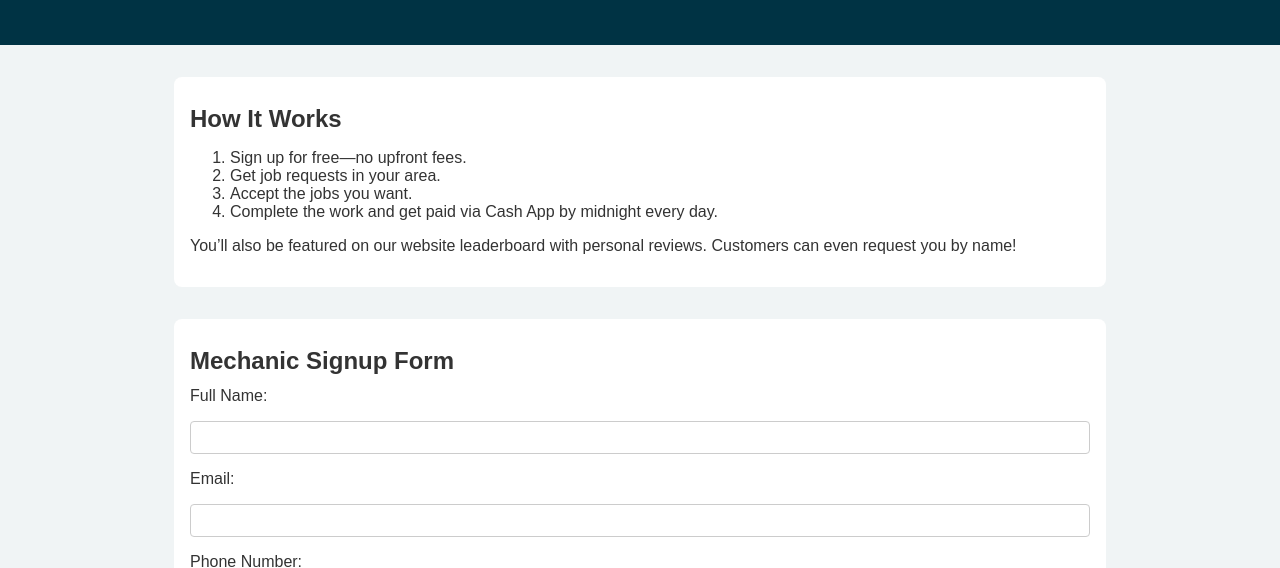
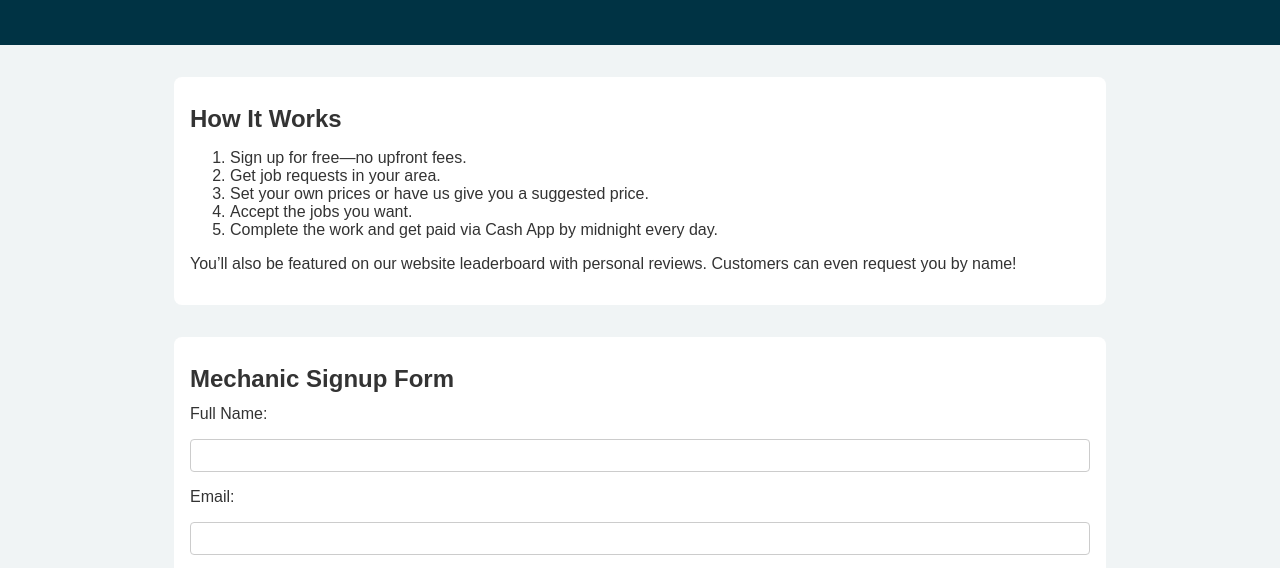
Before and after one commit to BoomyCoder/Mobile-Mechanic-Finder-Customer-site, a plain HTML site: page onboarding.html in a window 1280 px wide. Shown: the part 156-724 px from the top of the page. Drawn offline with Linux system fonts and the light colour scheme.

Commit message:
Update onboarding.html
Set your own prices or have us give you a suggested price.

```diff
--- a/onboarding.html
+++ b/onboarding.html
@@ -28,6 +28,7 @@
     <ol>
       <li>Sign up for free—no upfront fees.</li>
       <li>Get job requests in your area.</li>
+      <li>Set your own prices or have us give you a suggested price.</li>
       <li>Accept the jobs you want.</li>
       <li>Complete the work and get paid via Cash App by midnight every day.</li>
     </ol>
```
